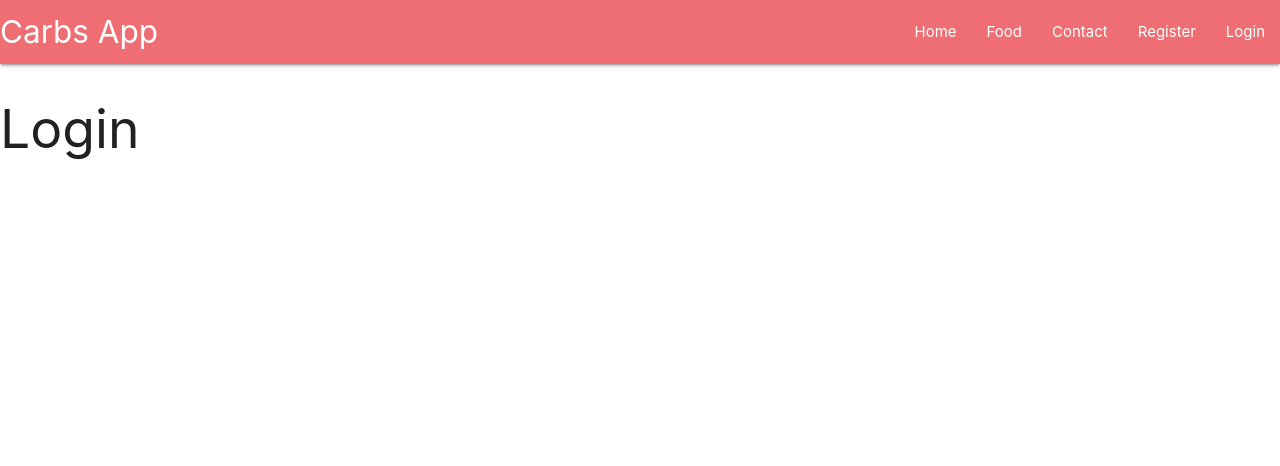
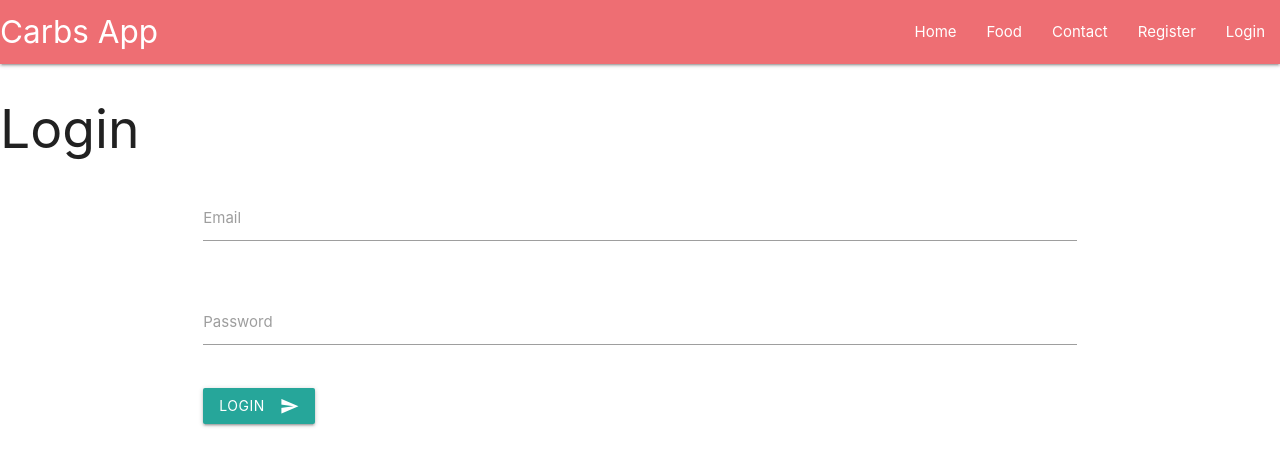
Before and after one commit to afessha/CarbsApp, a website: page login.html in a window 1280 px wide. Drawn offline with nearby package versions, Linux system fonts and the light colour scheme.

Commit message:
add login form

```diff
--- a/login.html
+++ b/login.html
@@ -47,7 +47,29 @@
     <li><a href="mobile.html">Mobile</a></li>
   </ul>
   <h2>Login</h2>
-
+<div class="container">
+    <div class="row">
+        <form class="col s12">
+            <div class="row">
+                <div class="input-field col s12">
+                    <input id="email" type="email" class="validate">
+                    <label for="email">Email</label>
+                </div>
+            </div>
+            <div class="row">
+                <div class="input-field col s12">
+                    <input id="password" type="password" class="validate">
+                    <label for="password">Password</label>
+                </div>
+            </div>
+            <button class="btn waves-effect waves-light" type="submit" name="action">Login
+                <i class="material-icons right">send</i>
+            </button>
+    </div>
+</div>
+</form>
+</div>
+</div>
   <body>
     <script src="https://cdnjs.cloudflare.com/ajax/libs/materialize/1.0.0/js/materialize.min.js"></script>
     <script src="custom.js"></script>
```
